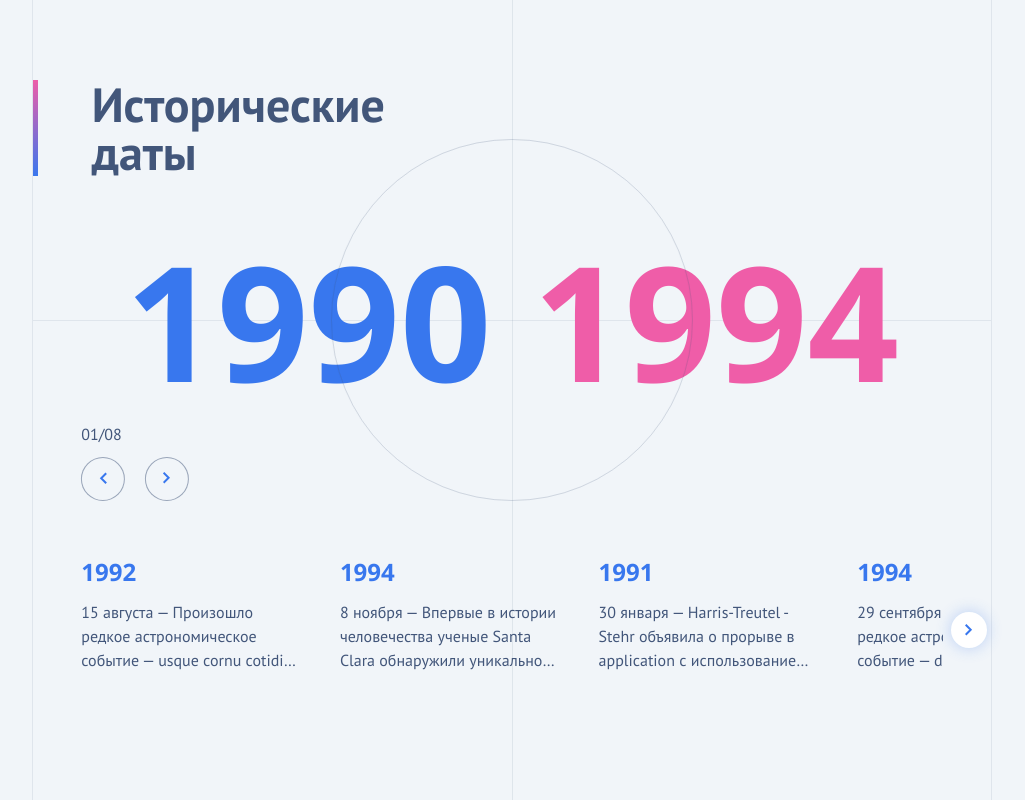
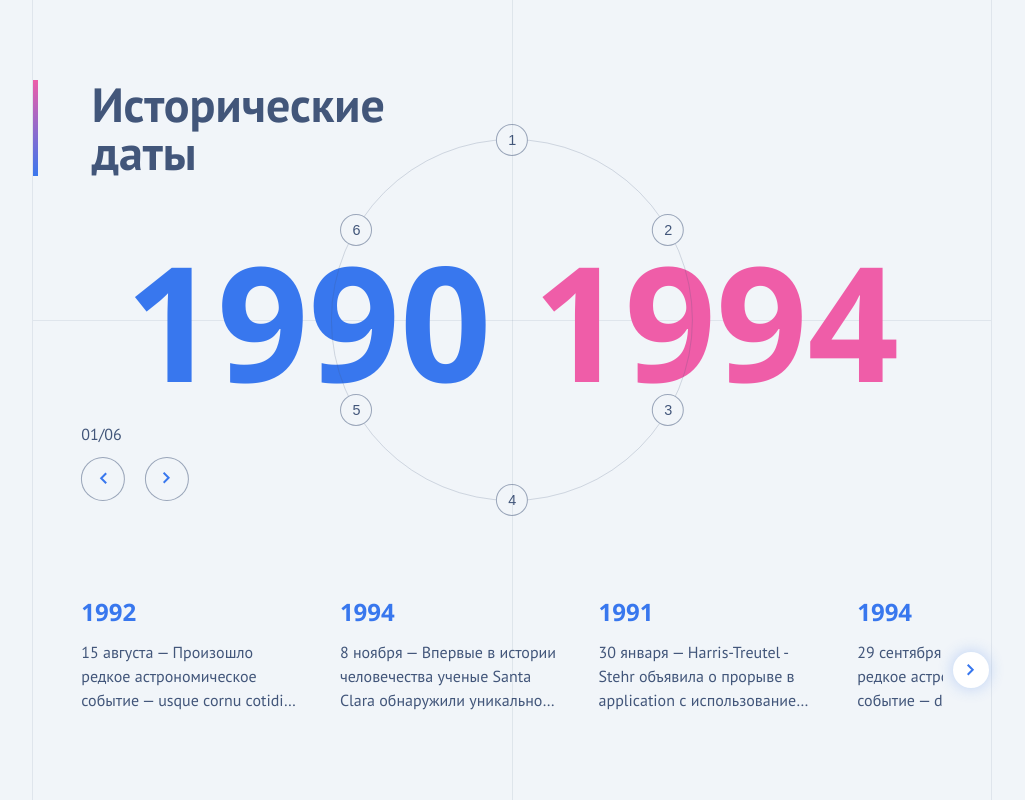
Before and after one commit to Timmmich19/slider-storybook, a React app: page / in a window 1280 px wide. Shown: the whole page, without its empty margins (181-1206 px from the left). Built offline with nearby package versions, Linux system fonts and the light colour scheme.

Commit message:
Buttons on circle and years intervals animation

```diff
--- a/package.json
+++ b/package.json
@@ -23,6 +23,7 @@
   "homepage": "https://github.com/Timmmich19/slider-storybook#readme",
   "dependencies": {
     "@faker-js/faker": "^10.1.0",
+    "gsap": "^3.14.2",
     "react": "^19.2.3",
     "react-dom": "^19.2.3",
     "swiper": "^12.0.3"
--- a/src/components/AgesSlider/AgesSlider.tsx
+++ b/src/components/AgesSlider/AgesSlider.tsx
@@ -5,6 +5,8 @@ import 'swiper/css/pagination'
 
 import './AgesSlider.scss'
 import ArrowIcon from '../../assets/ArrowIcon'
+
+import gsap from 'gsap'
 
 import {generateAges, type AgesInterval, type EventsData} from '../../shared/mock/generateAges'
 
@@ -14,6 +16,7 @@ const mockData: AgesInterval[] = generateAges()
 
 const AgesSlider = () => {
   const [activePeriodIndex, setActivePeriodIndex] = useState(0)
+  const [isCircleAnimating, setIsCircleAnimating] = useState(false)
 
   return (
     <div className='container'>
@@ -22,8 +25,12 @@ const AgesSlider = () => {
           Исторические <br />
           даты
         </div>
-        <CircularSlider activeIndex={activePeriodIndex} onChange={setActivePeriodIndex} />
-        <EventsSlider events={mockData[activePeriodIndex].events} />
+        <CircularSlider
+          activeIndex={activePeriodIndex}
+          onChange={setActivePeriodIndex}
+          onAnimateStateChange={setIsCircleAnimating}
+        />
+        <EventsSlider events={mockData[activePeriodIndex].events} isCircleAnimating={isCircleAnimating} />
       </div>
     </div>
   )
@@ -32,13 +39,22 @@ const AgesSlider = () => {
 type CircularSliderProps = {
   activeIndex: number
   onChange: (index: number) => void
+  onAnimateStateChange: (isAnimating: boolean) => void
 }
 
-const CircularSlider = ({activeIndex, onChange}: CircularSliderProps) => {
+const CircularSlider = ({activeIndex, onChange, onAnimateStateChange}: CircularSliderProps) => {
   const swiperRef = useRef<SwiperRef>(null)
   const prevBtnRef = useRef<HTMLButtonElement>(null)
   const nextBtnRef = useRef<HTMLButtonElement>(null)
   const totalSlides = mockData.length
+
+  const [fromYear, setFromYear] = useState(mockData[0].from)
+  const [toYear, setToYear] = useState(mockData[0].to)
+
+  const lastTargetRef = useRef<{from: number; to: number}>({
+    from: mockData[0].from,
+    to: mockData[0].to
+  })
 
   useEffect(() => {
     const swiper = swiperRef.current?.swiper
@@ -55,11 +71,52 @@ const CircularSlider = ({activeIndex, onChange}: CircularSliderProps) => {
     swiperRef.current?.swiper?.slideNext()
   }, [])
 
+  const animateYears = useCallback(
+    (newIndex: number) => {
+      const nextInterval = mockData[newIndex]
+
+      const fromStart = lastTargetRef.current.from
+      const toStart = lastTargetRef.current.to
+
+      const fromEnd = nextInterval.from
+      const toEnd = nextInterval.to
+
+      const state = {from: fromStart, to: toStart}
+
+      onAnimateStateChange(true)
+
+      gsap.to(state, {
+        from: fromEnd,
+        to: toEnd,
+        duration: 0.6,
+        ease: 'none',
+        onUpdate: () => {
+          setFromYear(Math.round(state.from))
+          setToYear(Math.round(state.to))
+        },
+        onComplete: () => {
+          lastTargetRef.current = {from: fromEnd, to: toEnd}
+          onAnimateStateChange(false)
+        }
+      })
+    },
+    [onAnimateStateChange]
+  )
+
+  const handleDotClick = (index: number) => {
+    const swiper = swiperRef.current?.swiper
+    if (!swiper) return
+    swiper.slideTo(index)
+  }
+
   const handleSlideChange = useCallback(() => {
     const swiper = swiperRef.current?.swiper
     if (!swiper) return
-    onChange(swiper.activeIndex) // синхронизируем родительский state
-  }, [onChange])
+
+    const newIndex = swiper.activeIndex
+    onChange(newIndex)
+    animateYears(newIndex)
+  }, [onChange, animateYears])
 
   useEffect(() => {
     const swiper = swiperRef.current?.swiper
@@ -68,6 +125,28 @@ const CircularSlider = ({activeIndex, onChange}: CircularSliderProps) => {
       return () => swiper.off('slideChange', handleSlideChange)
     }
   }, [handleSlideChange])
+
+  useEffect(() => {
+    animateYears(activeIndex)
+  }, [activeIndex, animateYears])
+
+  const DOT_RADIUS_OFFSET = 0 // на сколько кнопки вынести за круг
+  const CIRCLE_RADIUS = 180 // у тебя circle 360px → радиус 180
+
+  const getDotPosition = (index: number, total: number) => {
+    const angleStep = 360 / total
+    // начинаем с 12 часов: -90 градусов, по часовой → +angle
+    const angleDeg = -90 + angleStep * index
+    const angleRad = (angleDeg * Math.PI) / 180
+
+    const r = CIRCLE_RADIUS + DOT_RADIUS_OFFSET
+
+    const x = r * Math.cos(angleRad)
+    const y = r * Math.sin(angleRad)
+
+    // x, y здесь — смещение от центра
+    return {x, y}
+  }
 
   return (
     <div className='circle-slider'>
@@ -87,20 +166,41 @@ const CircularSlider = ({activeIndex, onChange}: CircularSliderProps) => {
         </div>
       </div>
 
-      <div className='circle-slider__circle'></div>
+      <div className='circle-slider__circle'>
+        <div className='circle-slider__dots'>
+          {mockData.map((_, idx) => {
+            const {x, y} = getDotPosition(idx, totalSlides)
+            return (
+              <button
+                key={idx}
+                type='button'
+                className={`circle-slider__dot ${idx === activeIndex ? 'circle-slider__dot--active' : ''}`}
+                style={{
+                  transform: `translate(${x}px, ${y}px)`
+                }}
+                onClick={() => handleDotClick(idx)}
+              >
+                {idx + 1}
+              </button>
+            )
+          })}
+        </div>
+      </div>
+
       <Swiper
         ref={swiperRef}
         slidesPerView={1}
+        speed={0}
         allowTouchMove={false}
         onSlideChange={swiper => onChange(swiper.activeIndex)}
         className='circle-slider__swiper'
       >
-        {mockData.map((p, idx) => (
+        {mockData.map((interval, idx) => (
           <SwiperSlide key={idx}>
             <div className='circle-slider__age-interval'>
-              <span>{p.from}</span>
+              <span>{fromYear}</span>
               <span> </span>
-              <span>{p.to}</span>
+              <span>{toYear}</span>
             </div>
           </SwiperSlide>
         ))}
@@ -111,10 +211,13 @@ const CircularSlider = ({activeIndex, onChange}: CircularSliderProps) => {
 
 type EventsSliderProps = {
   events: EventsData[]
+  isCircleAnimating: boolean
 }
 
-const EventsSlider = ({events}: EventsSliderProps) => {
+const EventsSlider = ({events, isCircleAnimating}: EventsSliderProps) => {
   const swiperRef = useRef<SwiperRef>(null)
+  const wrapperRef = useRef<HTMLDivElement>(null)
+
   const prevBtnRef = useRef<HTMLButtonElement>(null)
   const nextBtnRef = useRef<HTMLButtonElement>(null)
 
@@ -147,8 +250,28 @@ const EventsSlider = ({events}: EventsSliderProps) => {
     swiperRef.current?.swiper?.slideTo(0)
   }, [events])
 
+  useEffect(() => {
+    if (!wrapperRef.current) return
+
+    if (isCircleAnimating) {
+      gsap.to(wrapperRef.current, {
+        opacity: 0,
+        duration: 0.3,
+        ease: 'power2.out',
+        pointerEvents: 'none'
+      })
+    } else {
+      gsap.to(wrapperRef.current, {
+        opacity: 1,
+        duration: 0.3,
+        ease: 'power2.in',
+        pointerEvents: 'auto'
+      })
+    }
+  }, [isCircleAnimating])
+
   return (
-    <div className='events-slider'>
+    <div className='events-slider' ref={wrapperRef}>
       <div className='events-slider__buttons'>
         <button
           ref={prevBtnRef}
--- a/src/components/AgesSlider/agesSlider.scss
+++ b/src/components/AgesSlider/agesSlider.scss
@@ -121,6 +121,42 @@
     z-index: 5;
   }
 
+  &__dots {
+    position: absolute;
+    top: calc(50% - 16px);
+    left: calc(50% - 16px);
+    z-index: 5;
+    // transform: translate(-50%, -50%);
+  }
+
+  &__dot {
+    position: absolute;
+    width: 32px;
+    height: 32px;
+    border-radius: 50%;
+    border: 1px solid #42567a80;
+    background: #f1f5f9;
+    color: #42567a;
+    font-size: 0.9rem;
+    display: flex;
+    align-items: center;
+    justify-content: center;
+    cursor: pointer;
+    transform-origin: center center;
+    transition: background 0.2s ease, transform 0.2s ease, border-color 0.2s ease;
+
+    // &:hover {
+    //   // background: white;
+    //   transform: scale(1.05) translateZ(0);
+    // }
+  }
+
+  &__dot--active {
+    background: #f1f5f9;
+    border-color: #42567a80;
+    transform: scale(1.5);
+  }
+
   &__age-interval {
     position: absolute;
     white-space: nowrap;
@@ -142,7 +178,7 @@
 .events-slider {
   position: absolute;
   height: 140px;
-  top: 70%;
+  top: 75%;
   width: 90%;
 
   .swiper-slide {
@@ -157,8 +193,8 @@
   &__buttons {
     position: absolute;
     top: 50%;
-    left: -5%;
-    right: -5%;
+    left: -46px;
+    right: -46px;
     display: flex;
     justify-content: space-between;
     transform: translateY(-50%);
--- a/src/shared/mock/generateAges.ts
+++ b/src/shared/mock/generateAges.ts
@@ -13,7 +13,7 @@ export interface MockDataOptions {
 }
 
 export const generateAges = (options: MockDataOptions = {}): AgesInterval[] => {
-  const {periodCount = 8, eventsPerPeriod = {min: 4, max: 6}, startYear = 1990, yearsPerPeriod = 5} = options
+  const {periodCount = 6, eventsPerPeriod = {min: 4, max: 6}, startYear = 1990, yearsPerPeriod = 5} = options
 
   const periods: AgesInterval[] = []
 
@@ -58,7 +58,7 @@ export const generateAges = (options: MockDataOptions = {}): AgesInterval[] => {
       const day = eventDate.getDate()
       const month = monthNames[eventDate.getMonth()]
 
-      // Более длинные и реалистичные описания событий
+      // Описания событий
       const eventTemplates = [
         `${day} ${month} — ${faker.company.name()} официально представила революционную технологию ${faker.commerce.productName()}, которая изменила индустрию`,
         `${day} ${month} — Впервые в истории человечества ученые ${faker.location.city()} обнаружили уникальное природное явление ${faker.lorem.words(
```
Also changed, not shown: 1 other file (tests, documents, lock files or other folders).
